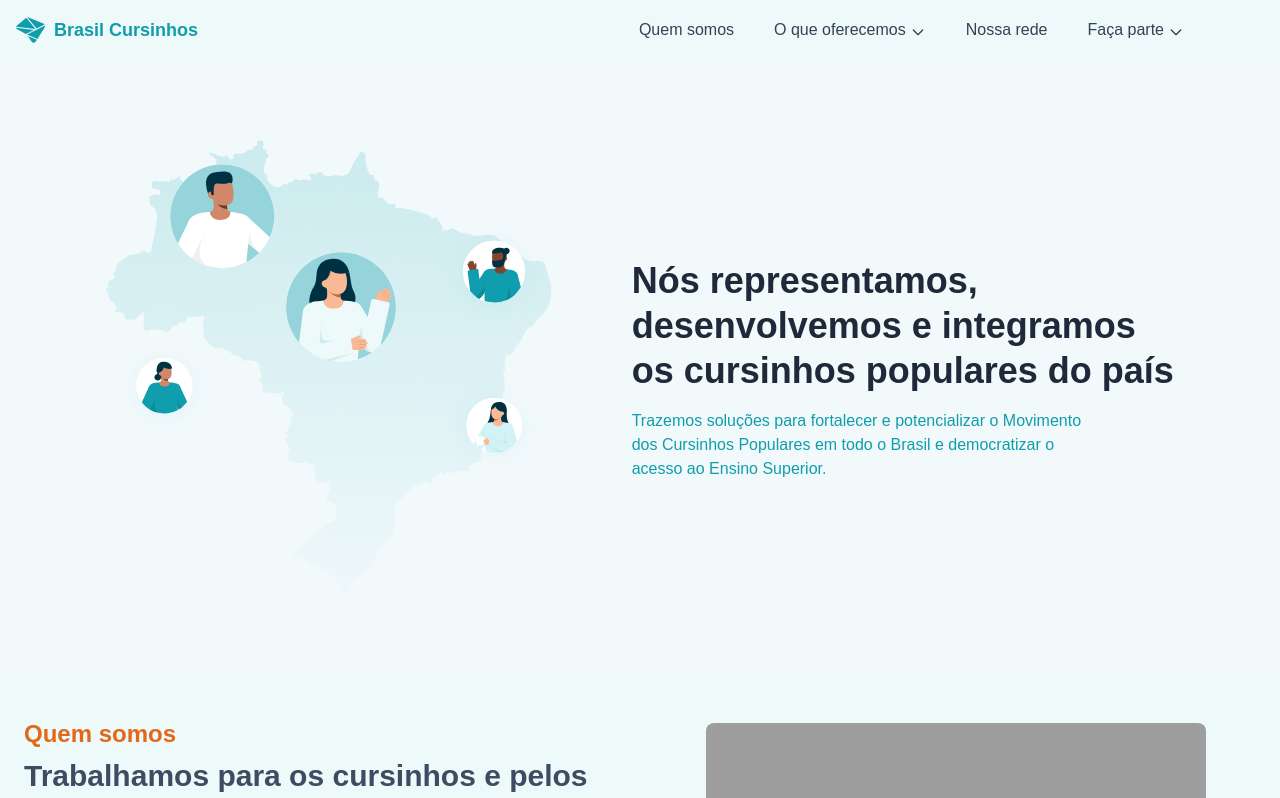
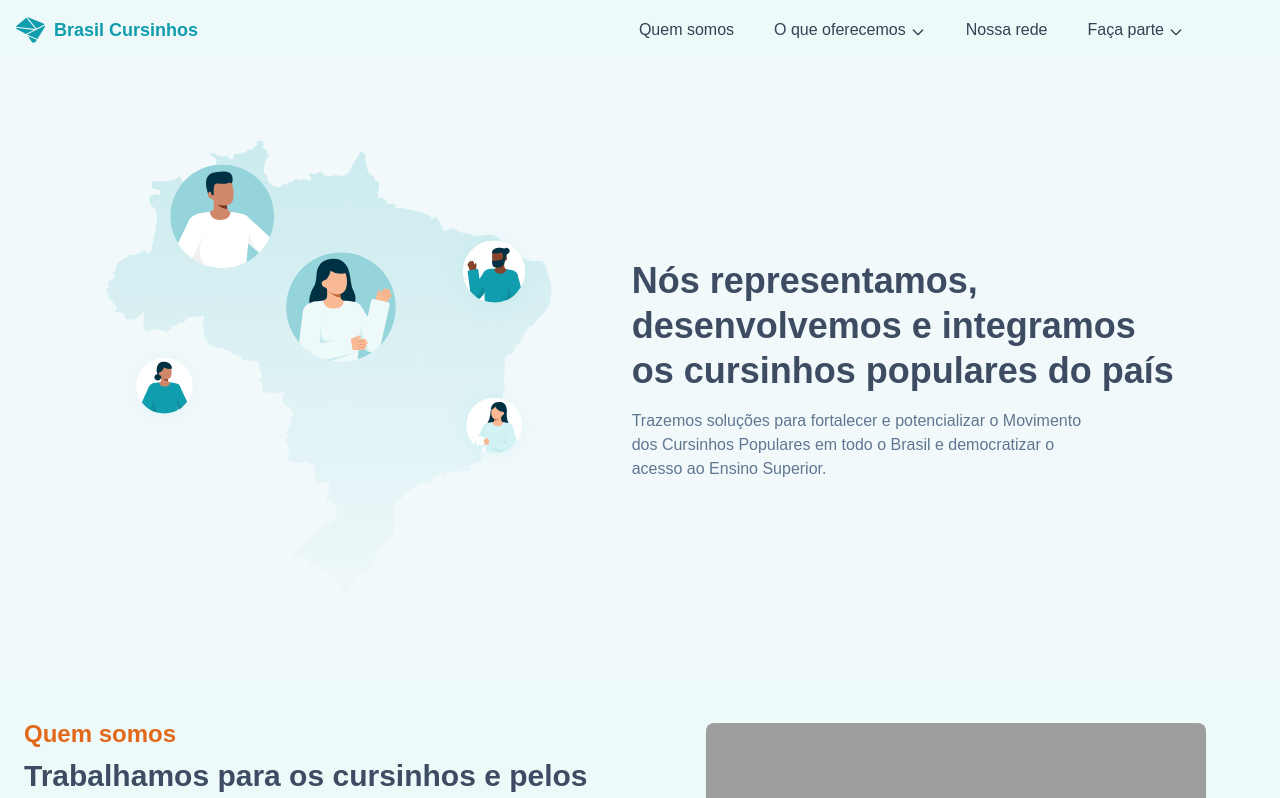
Before and after one commit to brasilcursinhos/brasilcursinhos-web, a Next.js app: page / in a window 1280 px wide. Shown: the top 798 px of the page. Built offline with nearby package versions, Linux system fonts and the light colour scheme; grey boxes are pictures that could not be loaded.

Commit message:
feat: modificando propriedades css na parte do mapa brasil

```diff
--- a/src/components/Cover/Cover.tsx
+++ b/src/components/Cover/Cover.tsx
@@ -10,9 +10,8 @@ import Pessoa5 from "../Assets/images/pessoa5.svg"
 
 export default function Cover() {
   return (
+    <>
     <section className="flex items-center justify-center px-10 py-20 gap-20 bg-[#f2f9fb] overflow-hidden">
-
-      {/* Mapa + Pessoas */}
       <div className="relative">
         <Image
           src={MapaBrasil}
@@ -22,7 +21,6 @@ export default function Cover() {
           height={458.29}
         />
 
-        {/* Pessoas */}
         <div className="absolute top-6 left-16">
           <Image src={Pessoa1} alt="Pessoa 1" width={104.97} height={104.78} className="rounded-full" />
         </div>
@@ -44,17 +42,17 @@ export default function Cover() {
         </div>
       </div>
 
-      {/* Texto */}
       <div className="max-w-xl">
-        <h1 className="text-4xl font-bold text-gray-800 mb-4 leading-tight">
+        <h1 className="text-[#3D4C62] text-4xl font-bold mb-4 leading-tight">
           Nós representamos, <br />
           desenvolvemos e integramos <br />
           os cursinhos populares do país
         </h1>
-        <p className="text-[#109DAD] mt-4">
+        <p className="text-[#5F7691] mt-4">
           Trazemos soluções para fortalecer e potencializar o Movimento <br/> dos Cursinhos Populares em todo o Brasil e democratizar o<br/> acesso ao Ensino Superior.
         </p>
       </div>
     </section>
+    </>
   )
 }
```
